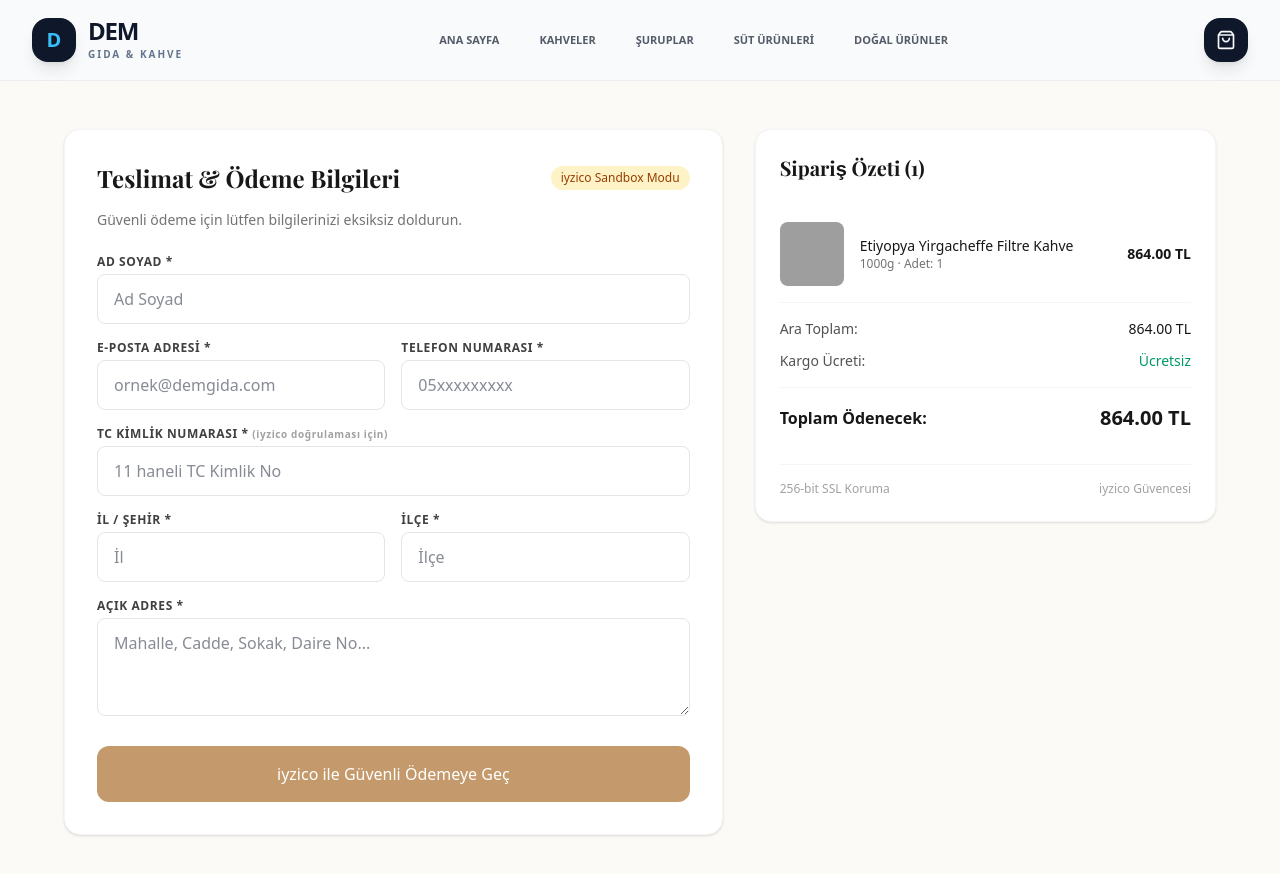
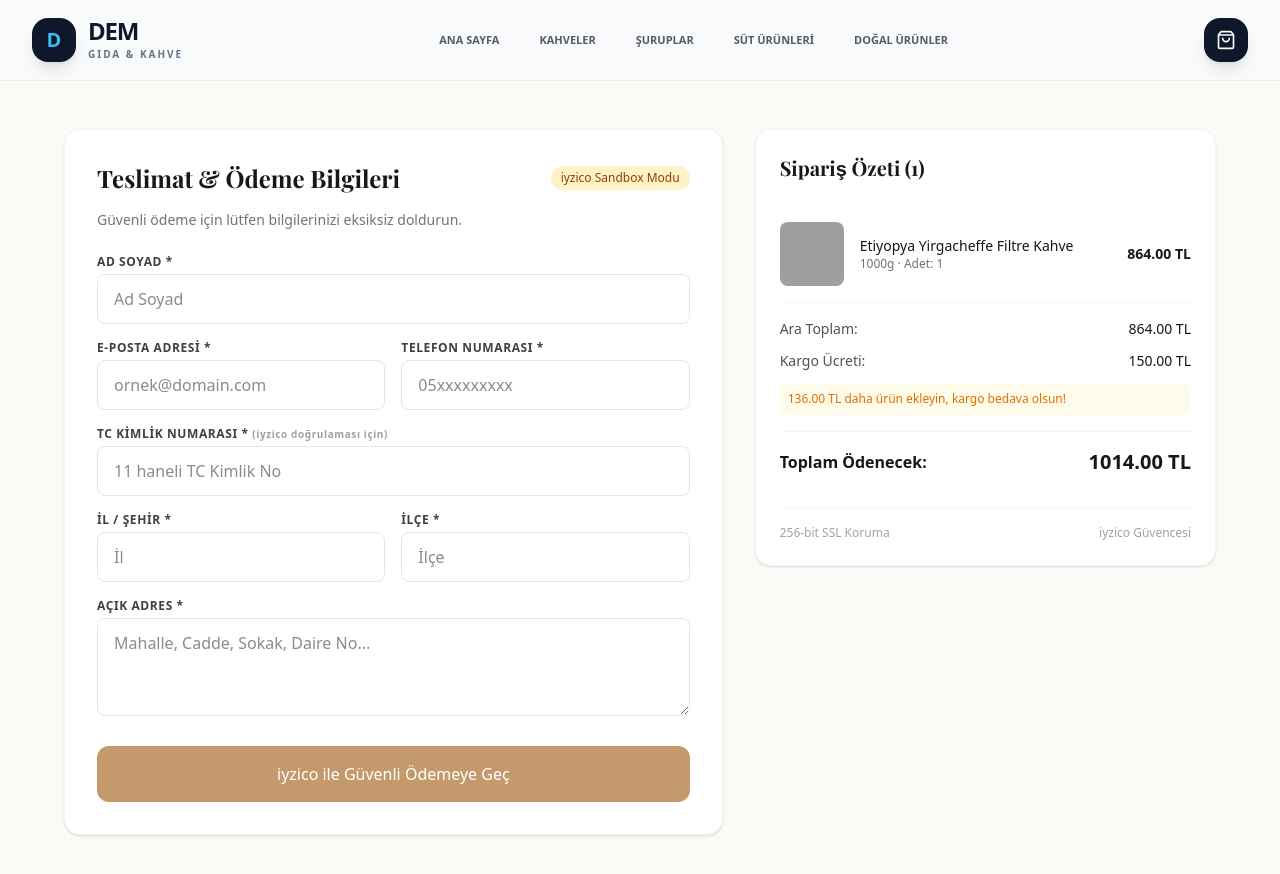
Before and after one commit to yasinbeygirci-maker/demgida-web, a Next.js app: page /odeme in a window 1280 px wide. Shown: the top 874 px of the page. Built offline with nearby package versions, Linux system fonts and the light colour scheme; grey boxes are pictures that could not be loaded; a web font is replaced by a local one.

Commit message:
feat: 1000 TL ve uzeri kargo ucretsiz, alti 150 TL kargo kurali eklendi

```diff
--- a/src/app/odeme/page.tsx
+++ b/src/app/odeme/page.tsx
@@ -22,10 +22,19 @@ export default function OdemePage() {
   const [loading, setLoading] = useState(false);
   const [errorMessage, setErrorMessage] = useState<string | null>(null);
 
+  // Ara toplam hesaplama
   const subtotal =
     cart && cart.length > 0
       ? cart.reduce((acc: number, item: any) => acc + Number(item.price || 0) * (item.quantity || 1), 0)
       : 864;
+
+  // Kargo Ücreti Kuralı: 1000 TL ve üzeri ücretsiz, altı 150 TL
+  const SHIPPING_FEE = 150;
+  const FREE_SHIPPING_THRESHOLD = 1000;
+  const shippingCost = subtotal >= FREE_SHIPPING_THRESHOLD ? 0 : SHIPPING_FEE;
+
+  // Toplam Tutar (Ara Toplam + Kargo)
+  const grandTotal = subtotal + shippingCost;
 
   const handleChange = (e: React.ChangeEvent<HTMLInputElement | HTMLTextAreaElement>) => {
     setFormData((prev) => ({ ...prev, [e.target.name]: e.target.value }));
@@ -56,7 +65,7 @@ export default function OdemePage() {
         headers: { 'Content-Type': 'application/json' },
         body: JSON.stringify({
           cart: orderItems,
-          total: subtotal,
+          total: grandTotal, // Kargo dahil toplam tutar gönderiliyor
           formData: {
             name: formData.fullName,
             email: formData.email,
@@ -76,7 +85,7 @@ export default function OdemePage() {
       // Sepeti temizle
       if (clearCart) clearCart();
 
-      // iyzico ödeme sayfasına (sandbox veya live) yönlendir
+      // iyzico ödeme sayfasına yönlendir
       if (data.paymentForm && data.paymentForm.paymentPageUrl) {
         window.location.href = data.paymentForm.paymentPageUrl;
       } else {
@@ -141,7 +150,7 @@ export default function OdemePage() {
                   required
                   value={formData.email}
                   onChange={handleChange}
-                  placeholder="ornek@demgida.com"
+                  placeholder="ornek@domain.com"
                   className="w-full px-4 py-3 rounded-lg border border-neutral-200 focus:outline-none focus:ring-2 focus:ring-[#8C6D53]"
                 />
               </div>
@@ -277,15 +286,24 @@ export default function OdemePage() {
                 <span>Ara Toplam:</span>
                 <span className="font-medium text-neutral-900">{subtotal.toFixed(2)} TL</span>
               </div>
-              <div className="flex justify-between text-neutral-600">
+              <div className="flex justify-between text-neutral-600 items-center">
                 <span>Kargo Ücreti:</span>
-                <span className="font-medium text-emerald-600">Ücretsiz</span>
+                {shippingCost === 0 ? (
+                  <span className="font-medium text-emerald-600">Ücretsiz (1000 TL ve Üzeri)</span>
+                ) : (
+                  <span className="font-medium text-neutral-900">{shippingCost.toFixed(2)} TL</span>
+                )}
               </div>
+              {subtotal < FREE_SHIPPING_THRESHOLD && (
+                <p className="text-xs text-amber-600 bg-amber-50 p-2 rounded-lg">
+                  {(FREE_SHIPPING_THRESHOLD - subtotal).toFixed(2)} TL daha ürün ekleyin, kargo bedava olsun!
+                </p>
+              )}
             </div>
 
             <div className="flex justify-between items-center py-4">
               <span className="text-base font-semibold text-neutral-900">Toplam Ödenecek:</span>
-              <span className="text-xl font-bold text-neutral-900">{subtotal.toFixed(2)} TL</span>
+              <span className="text-xl font-bold text-neutral-900">{grandTotal.toFixed(2)} TL</span>
             </div>
 
             <div className="mt-4 flex items-center justify-between text-xs text-neutral-400 border-t border-neutral-100 pt-4">
```
